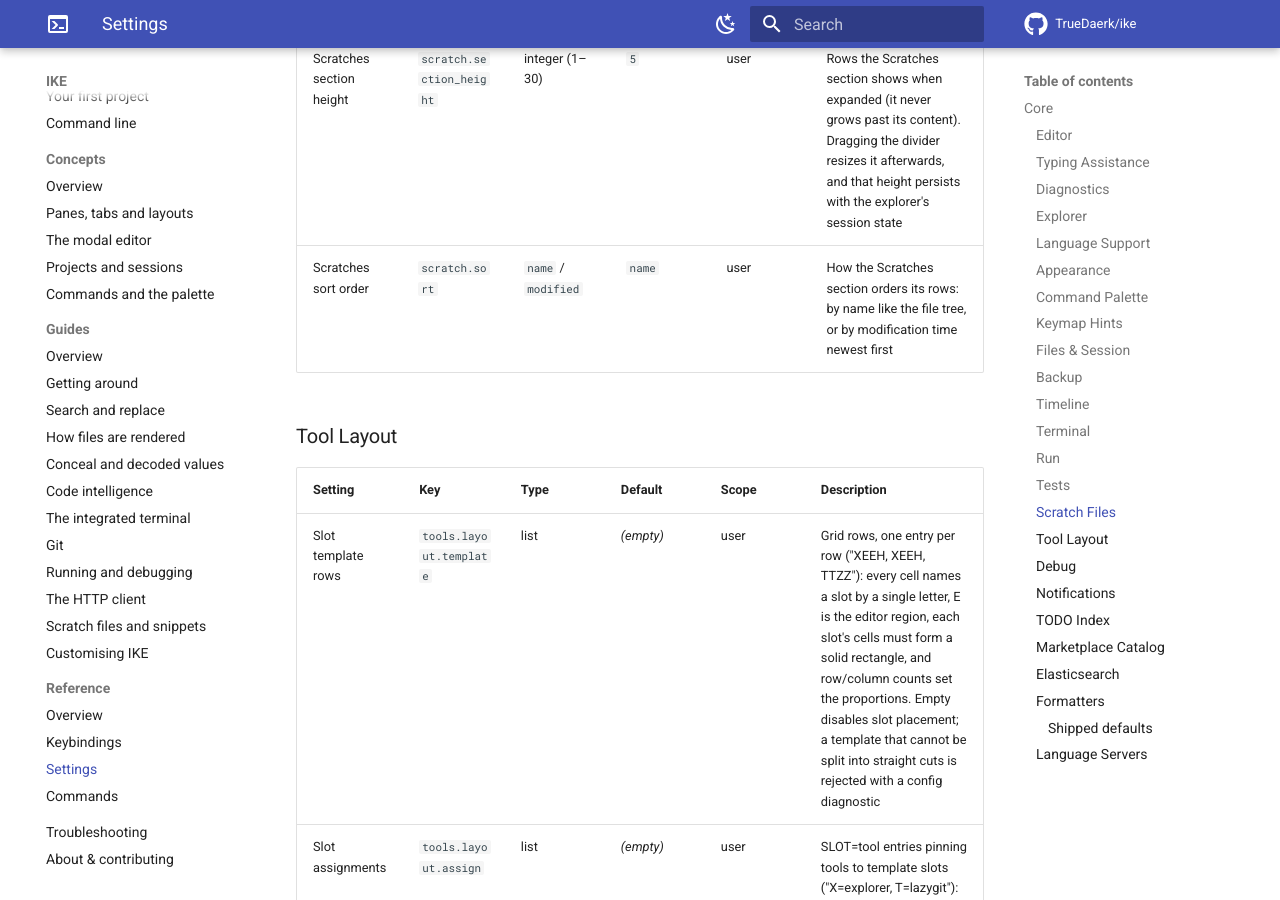
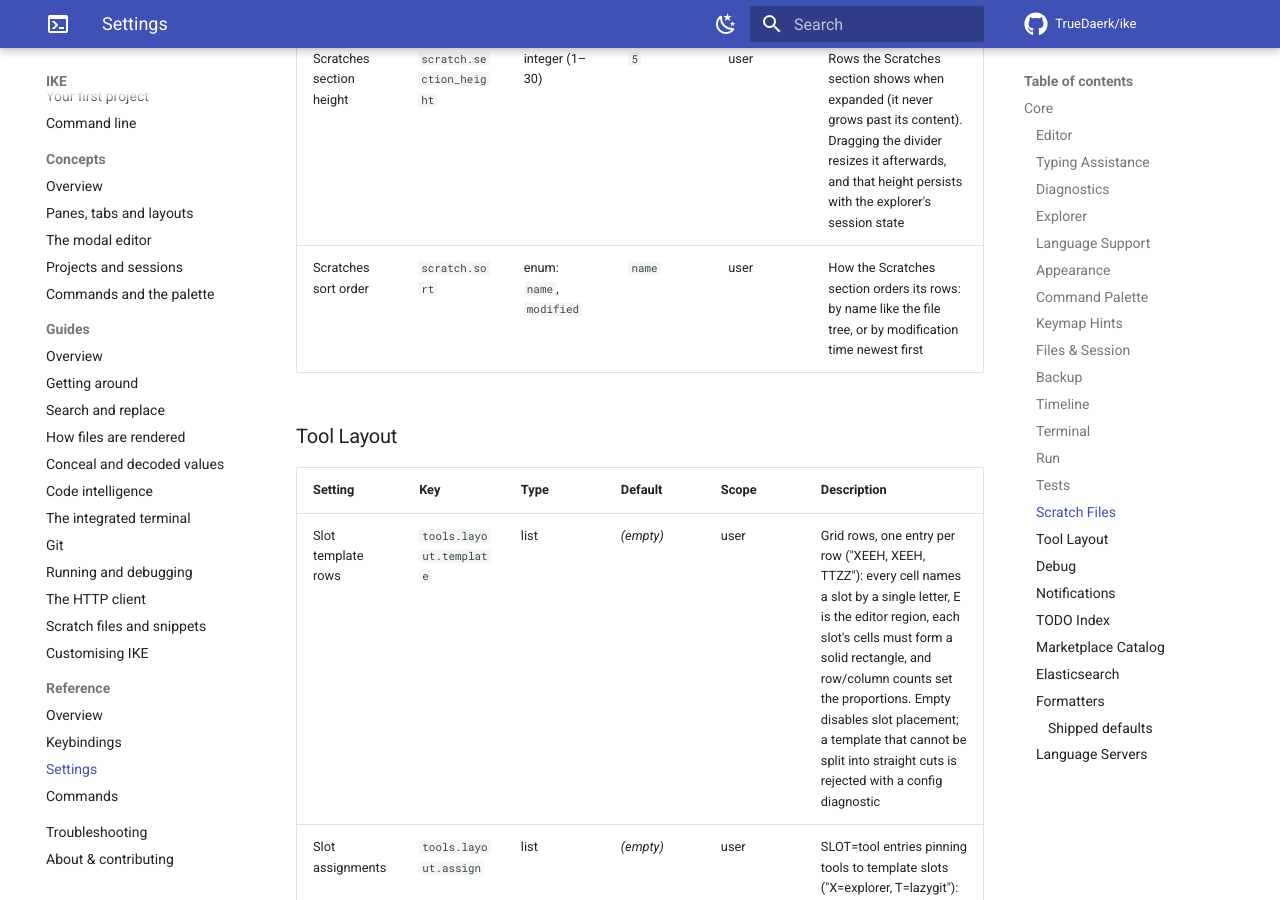
Before and after one commit to TrueDaerk/ike, an MkDocs documentation site: the page built from userdocs/reference/settings.md, in a window 1280 px wide and 900 px high, scrolled down 23658 px. Built offline with MkDocs 1.6.1 and Material for MkDocs 9.7.7, drawn with Linux system fonts in a browser that asks for light colours; comment, search, counter and statistics services are not loaded.

Commit message:
docs: regenerate userdocs/settings

```diff
--- a/userdocs/reference/settings.md
+++ b/userdocs/reference/settings.md
@@ -222,7 +222,7 @@ secrets — are documented together, with screenshots, in
 |---|---|---|---|---|---|
 | Show Scratches section | `scratch.section` | boolean | `true` | user | List the scratch store as a divider-separated section at the bottom of the explorer; off removes the section entirely (scratches stay reachable through the "Open Scratch File…" command) |
 | Scratches section height | `scratch.section_height` | integer (1–30) | `5` | user | Rows the Scratches section shows when expanded (it never grows past its content). Dragging the divider resizes it afterwards, and that height persists with the explorer's session state |
-| Scratches sort order | `scratch.sort` | `name` / `modified` | `name` | user | How the Scratches section orders its rows: by name like the file tree, or by modification time newest first |
+| Scratches sort order | `scratch.sort` | enum: `name`, `modified` | `name` | user | How the Scratches section orders its rows: by name like the file tree, or by modification time newest first |
 
 ### Tool Layout
 
```
